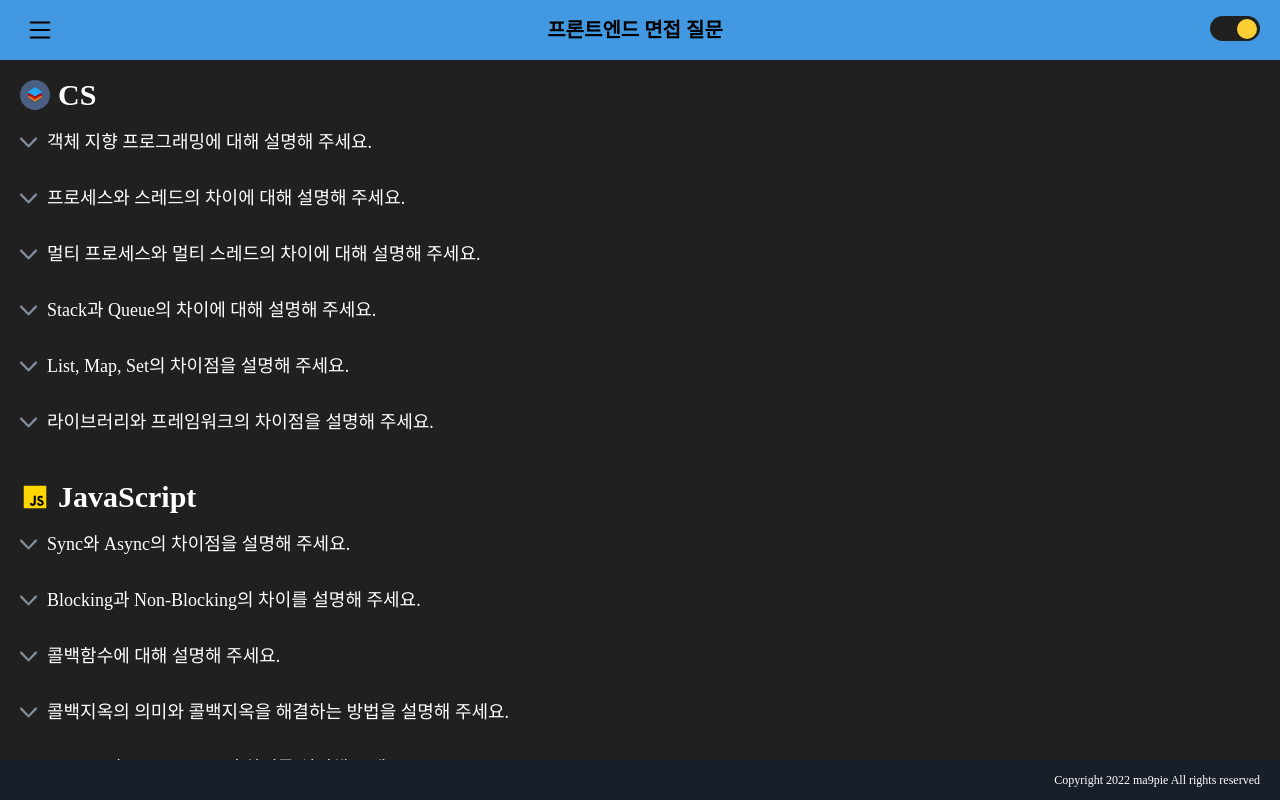
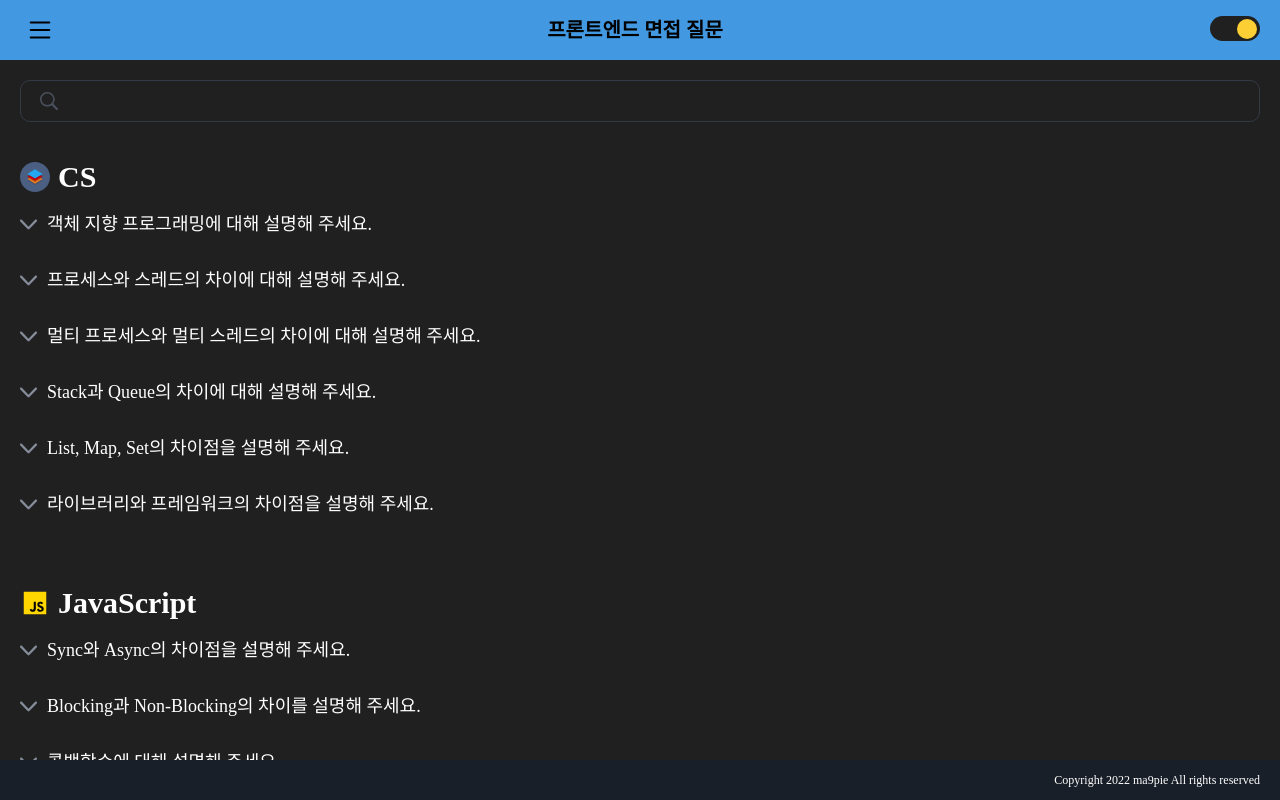
Before and after one commit to ma9pie/frontend-interview, a Next.js app: page / in a window 1280 px wide. Built offline with nearby package versions, Linux system fonts and the light colour scheme; a web font is replaced by a local one.

Commit message:
검색 기능 추가

```diff
--- a/components/common/ListContainer.jsx
+++ b/components/common/ListContainer.jsx
@@ -63,9 +63,7 @@ const ListContainer = ({ title, children }) => {
 
 export default ListContainer;
 
-const Wrapper = styled.div`
-  margin-bottom: 40px;
-`;
+const Wrapper = styled.div``;
 const Title = styled.h2`
   display: flex;
   align-items: center;
--- /dev/null
+++ b/components/common/Search.jsx
@@ -0,0 +1,45 @@
+import styled from "@emotion/styled";
+import React from "react";
+import DeleteSvg from "@/svg/DeleteSvg";
+import SearchSvg from "@/svg/SearchSvg";
+
+function Search(props) {
+  return (
+    <Wrapper>
+      <SearchSvg></SearchSvg>
+      <Input
+        type="text"
+        name="searchWord"
+        value={props.searchWord}
+        onChange={props.onChange}
+      ></Input>
+      {props.searchWord && (
+        <DeleteSvg onClick={props.resetSearchWord}></DeleteSvg>
+      )}
+    </Wrapper>
+  );
+}
+
+export default Search;
+
+Search.defaultProps = {
+  onChange: () => {},
+  resetSearchWord: () => {},
+};
+
+const Wrapper = styled.div`
+  display: flex;
+  justify-content: center;
+  align-items: center;
+  border: 1px solid var(--sectionLine);
+  border-radius: 10px;
+  padding: 0px 16px;
+  gap: 16px;
+  input {
+    flex: 1;
+  }
+`;
+const Input = styled.input`
+  height: 40px;
+  border: 0px;
+`;
--- /dev/null
+++ b/components/svg/DeleteSvg.jsx
@@ -0,0 +1,19 @@
+import * as React from "react";
+
+const SvgComponent = (props) => (
+  <svg width="24" height="24" viewBox="0 0 24 24" fill="none" {...props}>
+    <path
+      fillRule="evenodd"
+      clipRule="evenodd"
+      d="M20 12C20 16.4183 16.4183 20 12 20C7.58172 20 4 16.4183 4 12C4 7.58172 7.58172 4 12 4C16.4183 4 20 7.58172 20 12ZM8.13627 15.8652C7.81569 15.5446 7.81569 15.0249 8.13627 14.7043L10.8391 12.0015L8.13553 9.29795C7.81494 8.97736 7.81494 8.45759 8.13553 8.13701C8.45611 7.81642 8.97588 7.81642 9.29647 8.13701L12 10.8405L14.7035 8.13701C15.0241 7.81642 15.5439 7.81642 15.8645 8.13701C16.1851 8.45759 16.1851 8.97736 15.8645 9.29795L13.1609 12.0015L15.8637 14.7043C16.1843 15.0249 16.1843 15.5446 15.8637 15.8652C15.5431 16.1858 15.0234 16.1858 14.7028 15.8652L12 13.1624L9.29721 15.8652C8.97663 16.1858 8.45686 16.1858 8.13627 15.8652Z"
+      fill={props.color}
+    />
+  </svg>
+);
+
+export default SvgComponent;
+
+SvgComponent.defaultProps = {
+  color: "var(--icon1)",
+  cursor: "pointer",
+};
--- /dev/null
+++ b/components/svg/SearchSvg.jsx
@@ -0,0 +1,17 @@
+import * as React from "react";
+
+const SvgComponent = (props) => (
+  <svg width="24" height="24" viewBox="0 0 24 24" fill="none" {...props}>
+    <path
+      d="M3 10.2803C3 14.2945 6.29785 17.5606 10.3511 17.5606C11.9539 17.5606 13.4186 17.0497 14.6254 16.1921L19.1576 20.6898C19.3695 20.8996 19.6459 21 19.9406 21C20.567 21 21 20.5347 21 19.9235C21 19.6315 20.8895 19.367 20.696 19.1754L16.1914 14.6868C17.1402 13.4643 17.7022 11.9407 17.7022 10.2803C17.7022 6.26609 14.4043 3 10.3511 3C6.29785 3 3 6.26609 3 10.2803ZM4.57523 10.2803C4.57523 7.12367 7.16377 4.56006 10.3511 4.56006C13.5384 4.56006 16.1269 7.12367 16.1269 10.2803C16.1269 13.4369 13.5384 16.0005 10.3511 16.0005C7.16377 16.0005 4.57523 13.4369 4.57523 10.2803Z"
+      fill={props.color}
+    />
+  </svg>
+);
+
+export default SvgComponent;
+
+SvgComponent.defaultProps = {
+  color: "var(--icon1)",
+  cursor: "pointer",
+};
--- a/pages/index.js
+++ b/pages/index.js
@@ -8,11 +8,63 @@ import styled from "@emotion/styled";
 import React, { useEffect, useState } from "react";
 import List from "@/components/common/List";
 import ListContainer from "@/components/common/ListContainer";
+import Search from "@/components/common/Search";
 import CommonLayout from "@/layouts/CommonLayout";
 
 function Home() {
+  const [searchWord, setSearchWord] = useState("");
+  const [results, setResults] = useState([]);
+
+  useEffect(() => {
+    const data = [].concat(cs, css, javascript, react, frontend);
+    const tmpResults = [];
+    data.map((item) => {
+      if (
+        item.question.includes(searchWord) ||
+        item.answer.includes(searchWord)
+      ) {
+        tmpResults.push(item);
+      }
+    });
+    setResults(tmpResults);
+  }, [searchWord]);
+
+  const handleSearchWord = (e) => {
+    setSearchWord(e.target.value);
+  };
+
+  const resetSearchWord = (e) => {
+    setSearchWord("");
+  };
+
+  if (searchWord) {
+    return (
+      <Wrapper>
+        <Search
+          searchWord={searchWord}
+          onChange={handleSearchWord}
+          resetSearchWord={resetSearchWord}
+        ></Search>
+        {results.length === 0 ? (
+          <NoResults>검색 결과가 없습니다.</NoResults>
+        ) : (
+          <ListContainer>
+            {results.map((item, key) => (
+              <List
+                key={item.question}
+                question={item.question}
+                answer={item.answer}
+              ></List>
+            ))}
+          </ListContainer>
+        )}
+      </Wrapper>
+    );
+  }
+
   return (
     <Wrapper>
+      <Search searchWord={searchWord} onChange={handleSearchWord}></Search>
       {cs.length > 0 && (
         <ListContainer title="CS">
           {cs.map((item, key) => (
@@ -95,5 +147,15 @@ Home.getLayout = function getLayout(page) {
 };
 
 const Wrapper = styled.div`
+  display: grid;
+  gap: 40px;
   padding: 20px;
 `;
+
+const NoResults = styled.div`
+  display: flex;
+  justify-content: center;
+  align-items: center;
+  color: var(--sub);
+  height: calc(100vh - 300px);
+`;
--- a/styles/globals.scss
+++ b/styles/globals.scss
@@ -19,6 +19,10 @@ a {
   font-family: "NotoSansKR";
   box-sizing: border-box;
   -webkit-tap-highlight-color: transparent;
+}
+
+input:focus {
+  outline: none;
 }
 
 /* 다크 모드(기본) */
```
